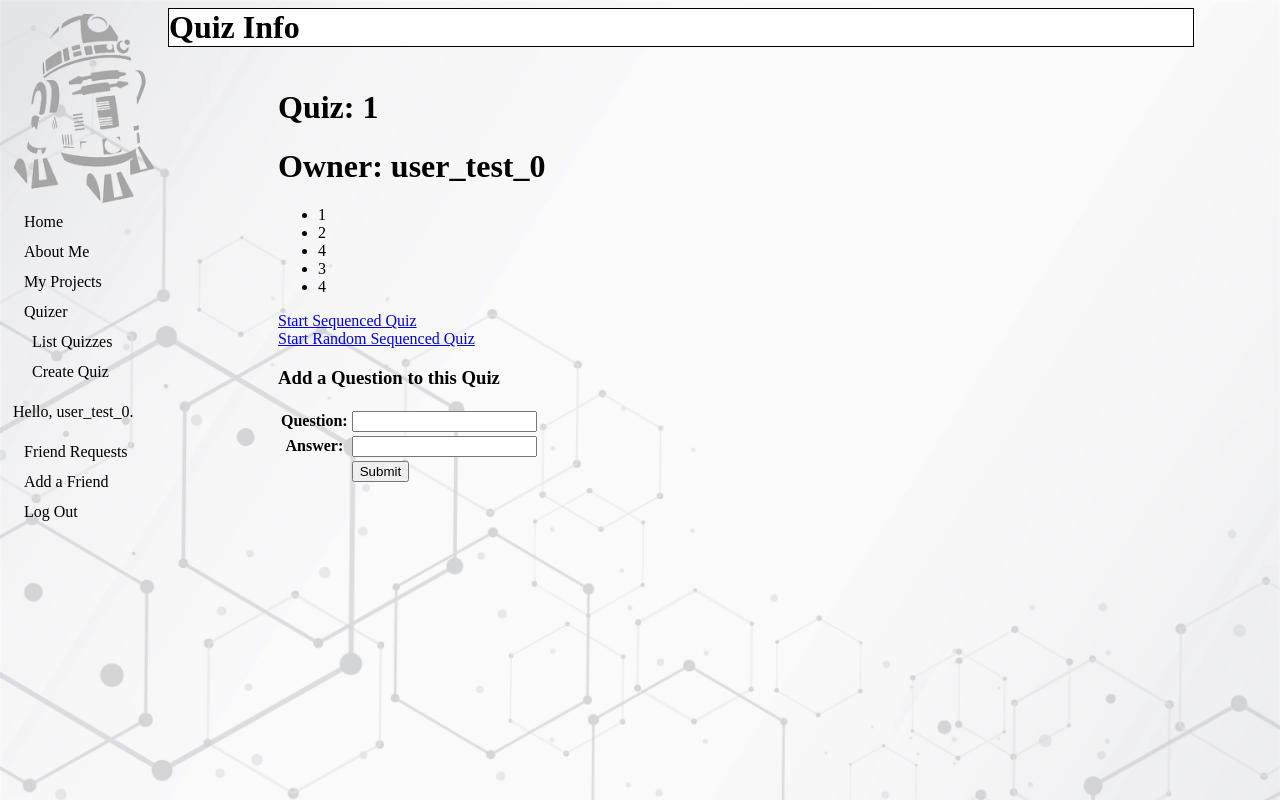
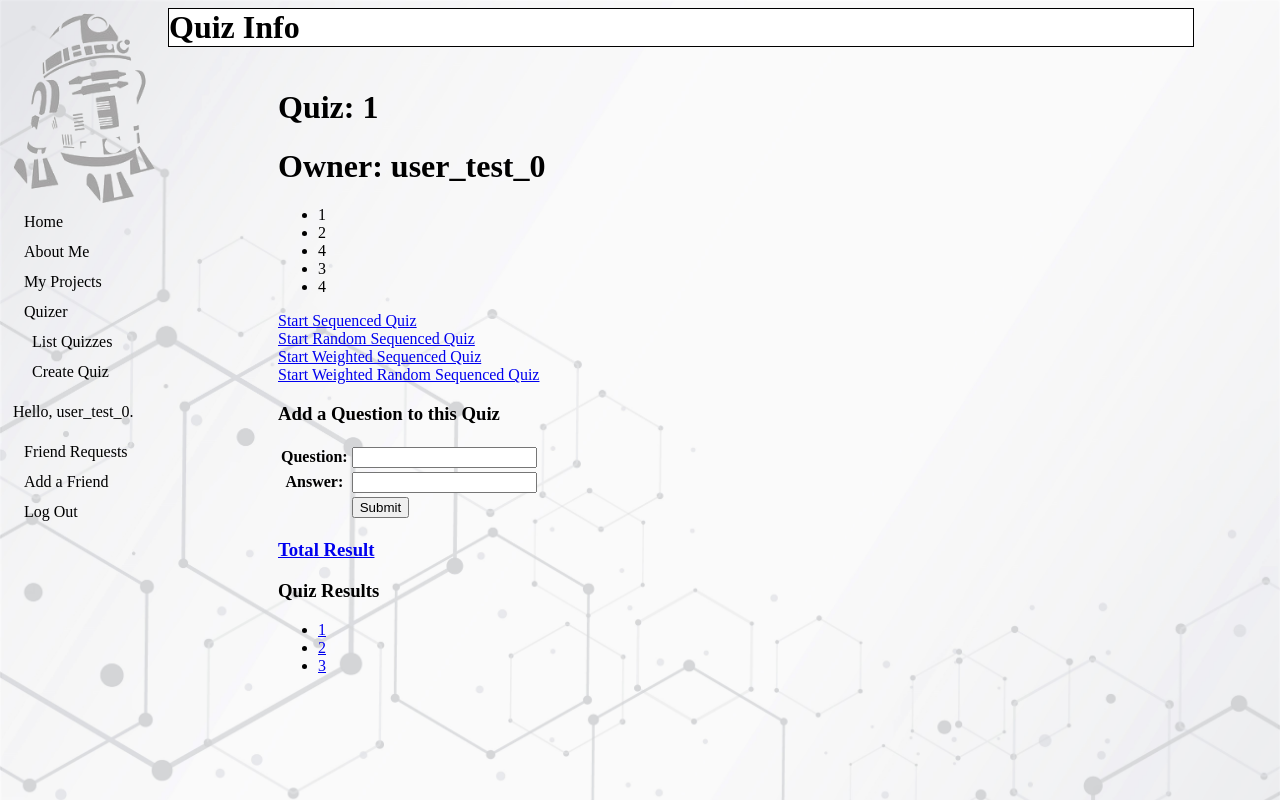
Before and after one commit to andreipakemp/Portfolio, a Django app: page /quizzer/list_quizzes/1/ in a window 1280 px wide. Run offline with Django 3.2, Linux system fonts and the light colour scheme; a user stored in the database is signed in; data comes from the database, SQL or seed files in the repository; both versions use the stored data as it was after the commit; parts of the project's set-up code (start-up, migrations or seed data) failed here and were passed over.

Commit message:
local1 touch ups 1

```diff
--- a/Quizzer/admin.py
+++ b/Quizzer/admin.py
@@ -14,5 +14,5 @@ admin.site.register(Quiz, AdminDisplayID)
 admin.site.register(QA, AdminDisplayID)
 admin.site.register(QuizResult, AdminDisplayID)
 admin.site.register(AnswerResult, AdminAnswerNumber)
-admin.site.register(QuizTtl)
+admin.site.register(QuizTtl, AdminDisplayID)
 admin.site.register(AnswerTtl)
--- a/Quizzer/models/Base.py
+++ b/Quizzer/models/Base.py
@@ -60,27 +60,6 @@ class QA(models.Model):
     def __str__(self):
         return str(self.id)
 
-class QuizTtlBase(models.Model):
-    profile = models.ForeignKey(
-        Profile,
-        blank=False,
-        null=True,
-        on_delete=models.CASCADE
-        )
-    quiz = models.ForeignKey(
-        'Quiz',
-        blank=False,
-        null=False,
-        on_delete=models.CASCADE
-        )
-    range_max = models.IntegerField(
-        default = 0
-        )
-
-    class Meta:
-        abstract = True
-
-
 class QuizResultBase(models.Model):
     date = models.DateTimeField(
         auto_now_add=True,
@@ -128,6 +107,27 @@ class QuizResultBase(models.Model):
 
         return self.quiz_total_result.range_max
 
+
+class QuizTtlBase(models.Model):
+    profile = models.ForeignKey(
+        Profile,
+        blank=False,
+        null=True,
+        on_delete=models.CASCADE
+    )
+    quiz = models.ForeignKey(
+        'Quiz',
+        blank=False,
+        null=False,
+        on_delete=models.CASCADE
+    )
+    range_max = models.IntegerField(
+        default=0
+    )
+
+    class Meta:
+        abstract = True
+
 class AnswerResultBase(models.Model):
     quiz_process = models.ForeignKey(
         'QuizResult',
--- a/Quizzer/templates/Quizzer/quiz_detail.html
+++ b/Quizzer/templates/Quizzer/quiz_detail.html
@@ -14,6 +14,14 @@
 	<a href="{%url 'quizzer:quiz' type='rng' id=quiz.id%}">
 		Start Random Sequenced Quiz
 	</a></br>
+	{% if quiz.quizttl_set %}
+		<a href="{%url 'quizzer:quiz' type='pri' id=quiz.id%}">
+			Start Weighted Sequenced Quiz
+		</a></br>
+		<a href="{%url 'quizzer:quiz' type='prirng' id=quiz.id%}">
+			Start Weighted Random Sequenced Quiz
+		</a></br>
+	{% endif %}
 
 	<h3>Add a Question to this Quiz</h3>
 	{%if form%}
@@ -28,4 +36,19 @@
 			{% csrf_token %}
 		</form>
 	{%endif%}
+	{%if user.is_authenticated%}
+		<a href="{%url 'quizzer:quiz-total' id=quiz.id%}">
+			<h3>Total Result</h3>
+		</a>
+		<h3>Quiz Results</h3>
+		<ul>
+			{% for quizResult in quiz.quizresult_set.all %}
+			<li>
+				<a href="{%url 'quizzer:quiz-result' id=quizResult.id%}">
+					{{ quizResult.id }}
+				</a>
+			</li>
+			{% endfor %}
+		</ul>
+	{%endif%}
 {% endblock %}
--- a/Quizzer/templates/Quizzer/quiztotalresult_detail.html
+++ /dev/null
@@ -1,6 +0,0 @@
-{% extends "base.html" %}
-
-{% block content %}
-    {{stuff}}
-
-{%endblock%}
--- a/Quizzer/urls.py
+++ b/Quizzer/urls.py
@@ -1,7 +1,8 @@
 from django.urls import path
 from . import views
 from Quizzer.views import ViewQuizCreate, ViewQuizList, ViewQuizDetail
-from Quizzer.views.viewsQuiz import ViewQuiz, ViewQuizResult
+from Quizzer.views.viewsQuiz import ViewQuiz, ViewQuizResult, ViewQuizTotal
+
 #from Quizzer.views.viewsQuestions import ViewQuestionBase
 #from Quizzer.views.viewsQuiz import ViewQuizStart#, ViewQuizResult
 
@@ -13,7 +14,7 @@ urlpatterns = [
     path('list_quizzes/', ViewQuizList.as_view(), name='quiz-list'),
     path('list_quizzes/<int:pk>/', ViewQuizDetail.as_view(), name='quiz-detail'),
     path('quiz/<str:type>/<int:id>/', ViewQuiz.as_view(), name='quiz'),
-    path('quiz/<str:type>/<int:id>/result/', ViewQuizResult.as_view(), name='quiz-result'),
-    # path('quiz_total/<int:pk>', ViewQuizTotal.as_view(), name='quiz-total')
+    path('quiz/<int:id>/result/', ViewQuizResult.as_view(), name='quiz-result'),
+    path('quiz_total/<int:id>/', ViewQuizTotal.as_view(), name='quiz-total')
 
 ]
--- a/Quizzer/views/viewsQuiz.py
+++ b/Quizzer/views/viewsQuiz.py
@@ -4,7 +4,7 @@ from django.views.generic.detail import SingleObjectMixin, DetailView
 from Quizzer.forms.forms import FormQuizQA, FormQuizA
 from django.views.generic.edit import CreateView, FormView
 from django.urls import reverse
-from Quizzer.models.Quiz import Quiz, AnswerResult
+from Quizzer.models.Quiz import Quiz, AnswerResult, QuizTtl
 from Quizzer.models.Base import QA
 from Quizzer.models.QuizResultClass import QuizResult
 from utils import displayInConsole
@@ -125,7 +125,7 @@ class ViewQuiz(FormView):
     def form_valid(self, form):
         displayInConsole(self)
 
-        AnswerResult.create(
+        result = AnswerResult.create(
             self.currentProcess,
             self.QA,
             form.instance.answer
@@ -148,8 +148,7 @@ class ViewQuiz(FormView):
             return reverse(
                 'quizzer:quiz-result',
                 kwargs={
-                    'type':self.kwargs['type'],
-                    'id':self.kwargs['id']
+                    'id':self.currentProcess.id
                     }
                 )
 
@@ -162,7 +161,7 @@ class ViewQuizResult(DetailView):
 
         # noinspection PyTypeChecker
         context = super().get_context_data(**kwargs)
-        context['title'] = 'Quiz Total'
+        context['title'] = 'Quiz Result'
         return context
 
     def get_object(self):
@@ -170,7 +169,30 @@ class ViewQuizResult(DetailView):
 
         self.object = QuizResult.objects.filter(
                 profile__user__id = None if self.request.user.is_anonymous else self.request.user.id,
-                quiz__id = self.kwargs['id'],
-                type = self.kwargs['type']
+                id = self.kwargs['id'],
+                # type = self.kwargs['type']
                 ).latest()
         return self.object
+
+
+class ViewQuizTotal(DetailView):
+    model = QuizTtl
+    context_object_name = 'total'
+
+    def get_context_data(self, **kwargs):
+        displayInConsole(self)
+
+        # noinspection PyTypeChecker
+        context = super().get_context_data(**kwargs)
+        context['title'] = 'Quiz Total'
+        context['answer_results'] = self.object.getAnswerResults()
+        return context
+
+    def get_object(self):
+        displayInConsole(self)
+
+        self.object = QuizTtl.objects.get(
+            profile__user__id= self.request.user.id,
+            quiz__id=self.kwargs['id']
+        )
+        return self.object
--- a/utils.py
+++ b/utils.py
@@ -1,4 +1,7 @@
 import inspect
+from django.contrib import admin
+
+admin.site.enable_nav_sidebar = False
 
 def displayInConsole(objectsClass, staticMethod = False):
     frame = inspect.stack()[1]
```
Also changed, not shown: Quizzer/templates/Quizzer/quizresult_detail.html (+6 -1 lines), Quizzer/templates/Quizzer/quizttl_detail.html (added, +14 -0 lines), Base/migrations/0001_initial.py (deleted), Base/migrations/__init__.py (deleted), Profile/migrations/0001_initial.py (deleted), Profile/migrations/__init__.py (deleted), Quizzer/migrations/0001_initial.py, db.sqlite3. Lines whose indentation alone changed are shown as unchanged.
